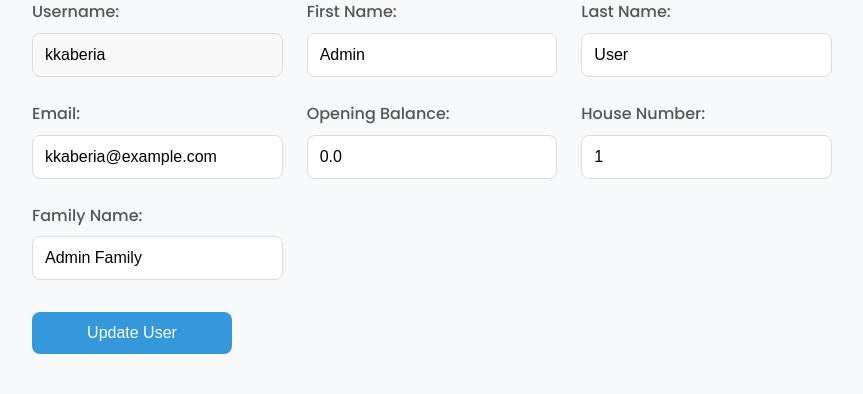
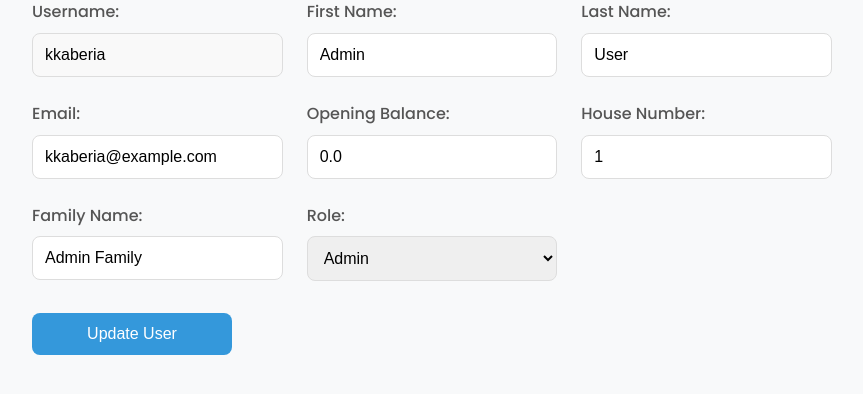
Before and after one commit to kkaberia/svg-to-gif, a Flask app: page /edit_user/1 in a window 1280 px wide. Shown: the part 205-599 px from the top of the page, without its empty margins (208-1071 px from the left). Run offline with Flask 3, Linux system fonts and the light colour scheme; some libraries are stand-ins or nearby versions.

Commit message:
Changed app.py

```diff
--- a/app.py
+++ b/app.py
@@ -708,6 +708,7 @@ def edit_user(user_id):
         user.house_number = request.form.get('house_number')
         user.family_name = request.form.get('family_name')
         user.opening_balance = float(request.form.get('opening_balance', 0.0))  # Update opening balance
+        user.role = request.form['role']  # Update the role
         db.session.commit()
         flash('User updated successfully!', 'success')
         return redirect(url_for('admin_dashboard'))
--- a/templates/edit_user.html
+++ b/templates/edit_user.html
@@ -76,7 +76,8 @@
 
     input[type="text"],
     input[type="email"],
-    input[type="number"] {
+    input[type="number"],
+    select {
       width: 100%;
       padding: 0.75rem;
       border: 1px solid #ddd;
@@ -88,7 +89,8 @@
 
     input[type="text"]:focus,
     input[type="email"]:focus,
-    input[type="number"]:focus {
+    input[type="number"]:focus,
+    select:focus {
       border-color: #3498db;
       outline: none;
     }
@@ -198,6 +200,15 @@
           <label for="family_name">Family Name:</label>
           <input type="text" id="family_name" name="family_name" value="{{ user.family_name }}" required>
         </div>
+
+        <!-- Role -->
+        <div class="form-group">
+          <label for="role">Role:</label>
+          <select id="role" name="role" required>
+            <option value="admin" {% if user.role == 'admin' %}selected{% endif %}>Admin</option>
+            <option value="member" {% if user.role == 'member' %}selected{% endif %}>Member</option>
+          </select>
+        </div>
       </div>
 
       <!-- Submit Button -->
```
